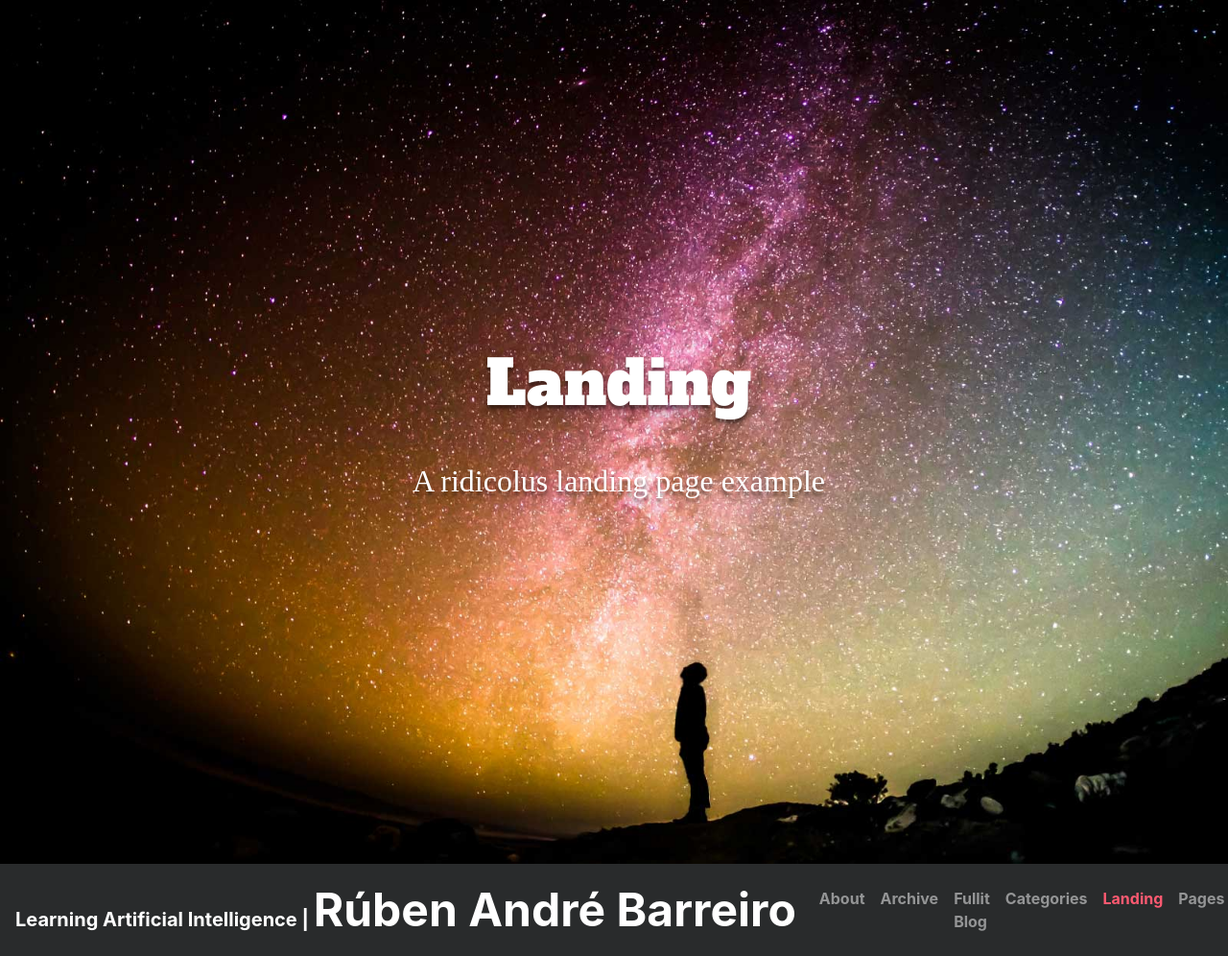
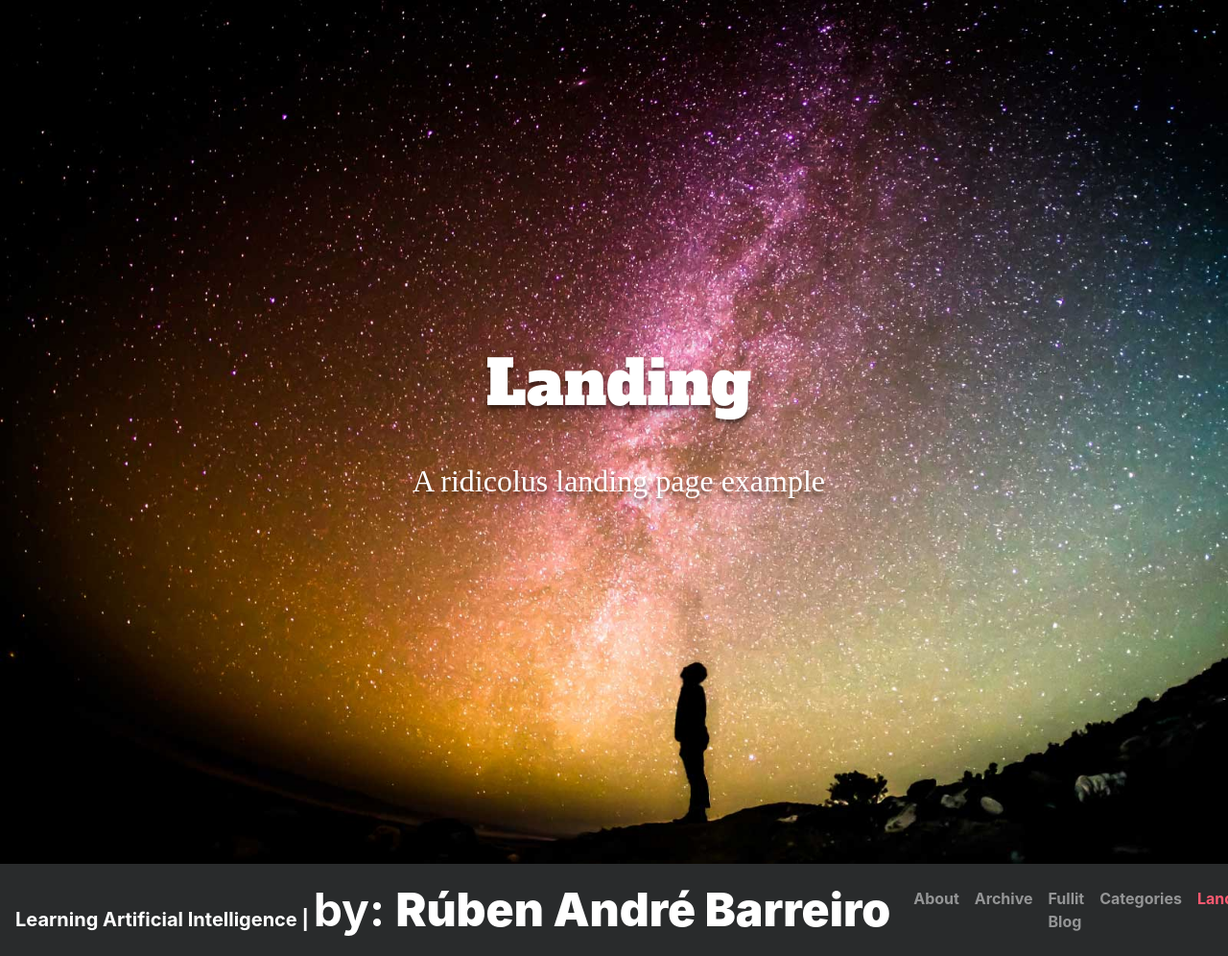
Before and after one commit to learning-artificial-intelligence/learning-artificial-intelligence.github.io, a Jekyll site: the page built from landing.html, in a window 1280 px wide. Shown: the top 996 px of the page at 96% size. Built offline with Jekyll 4.4.1, drawn with Linux system fonts in a browser that asks for light colours; nearby versions of some CDN libraries; some web fonts are replaced; grey boxes are pictures that could not be loaded.

Commit message:
Some minor changes added
Some minor changes added

```diff
--- a/_includes/themes/bootstrap/nav-bar.html
+++ b/_includes/themes/bootstrap/nav-bar.html
@@ -4,7 +4,7 @@
   <button class="navbar-toggler navbar-toggler-right" type="button" data-toggle="collapse" data-target="#navbarSupportedContent" aria-controls="navbarSupportedContent" aria-expanded="false" aria-label="Toggle navigation">
     <span class="navbar-toggler-icon"></span>
   </button>
-  <a class="navbar-brand" href="{{ BASE_PATH }}">Learning Artificial Intelligence | <font size="8"> R&uacute;ben Andr&eacute; Barreiro</font></a>
+  <a class="navbar-brand" href="{{ BASE_PATH }}">Learning Artificial Intelligence | <font size="8">by: <b>R&uacute;ben Andr&eacute; Barreiro</b></font></a>
   <div class="collapse navbar-collapse" id="navbarSupportedContent">
     <ul class="navbar-nav mr-auto">
           {% assign pages_list = site.pages %}
```
